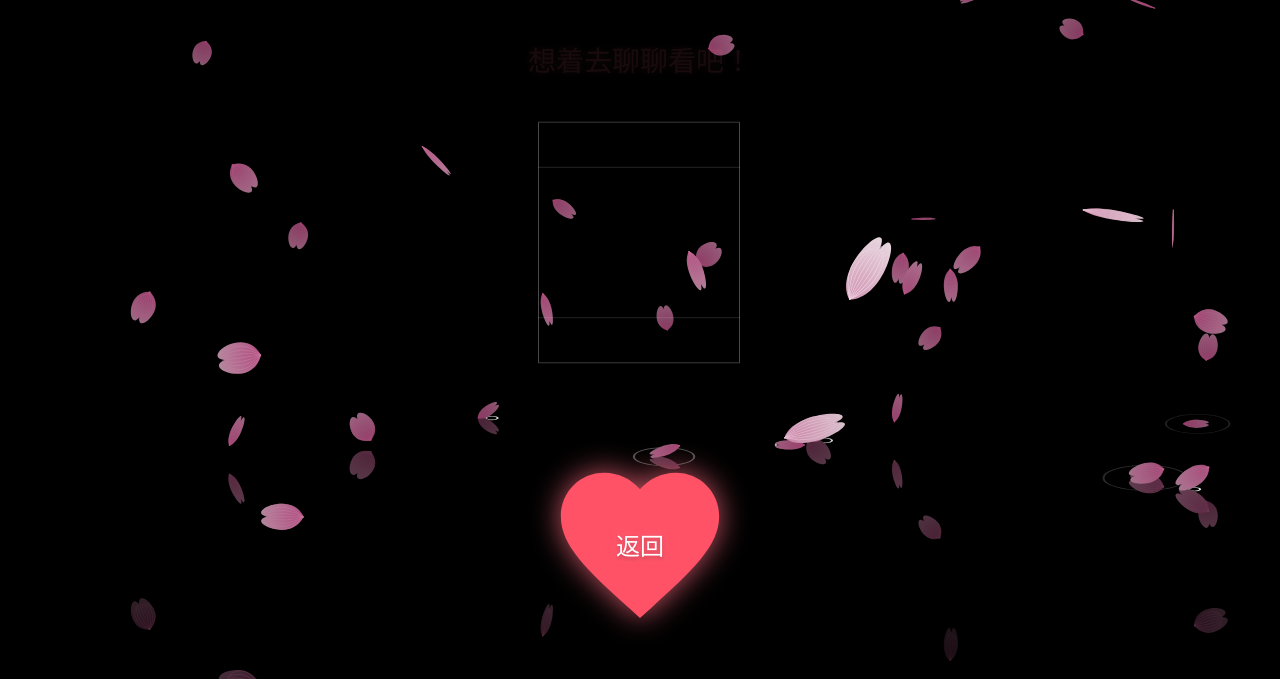
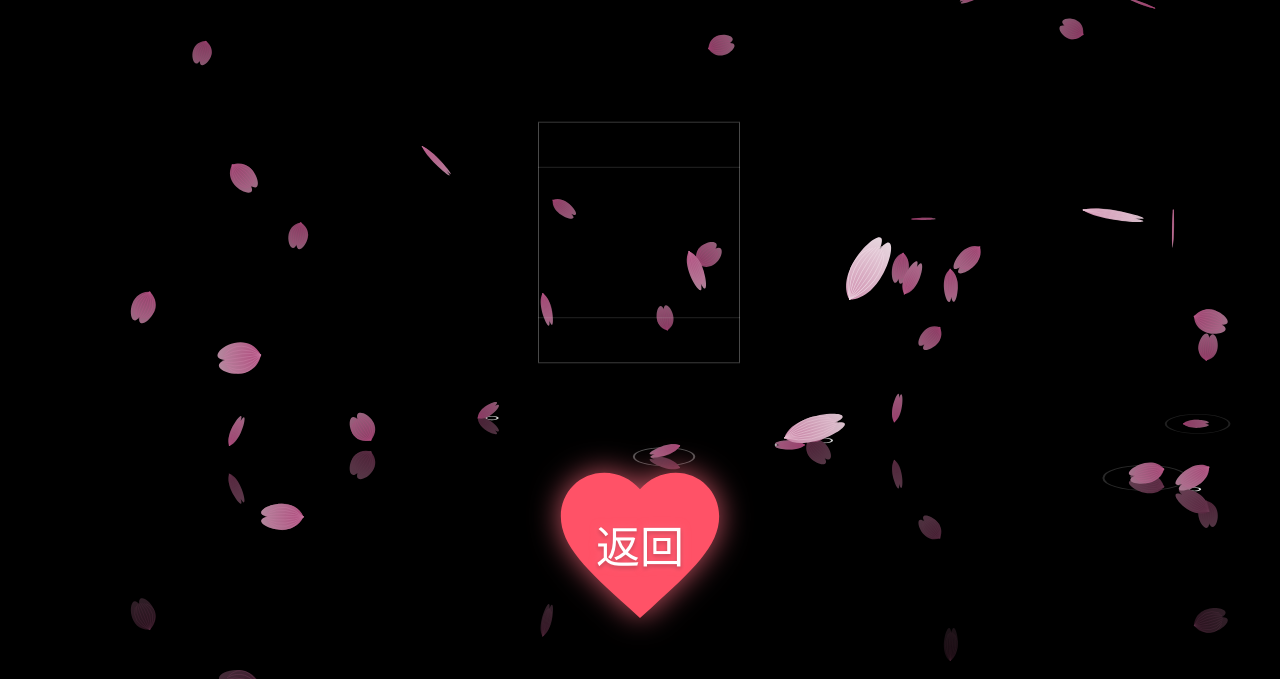
Before and after one commit to love-liuhuan/me, a plain HTML site: page newPage.html in a window 1280 px wide. Shown: the part 121-800 px from the top of the page. Drawn offline with nearby package versions, Linux system fonts and the light colour scheme.

Commit message:
Update newPage.html

```diff
--- a/newPage.html
+++ b/newPage.html
@@ -33,7 +33,7 @@
 
         .back-home-btn span {
             color: #fff;
-            font-size: 24px;
+            font-size: 44px;
             margin: 0;
             text-shadow: 0 0 10px rgba(255, 107, 129, 0.8), 0 2px 4px rgba(0,0,0,0.3);
             position: absolute;
@@ -85,7 +85,7 @@
         /* 新增表白字幕样式 */
         .love-subtitle {
             position: fixed; /* 固定在页面中，不随滚动移动 */
-            top: 20%; /* 距离顶部10%位置，可调整 */
+            top: 10%; /* 距离顶部10%位置，可调整 */
             left: 50%;
             transform: translateX(-50%); /* 水平居中 */
             z-index: 9999; /* 层级最高，确保在3D相册和樱花之上 */
```
